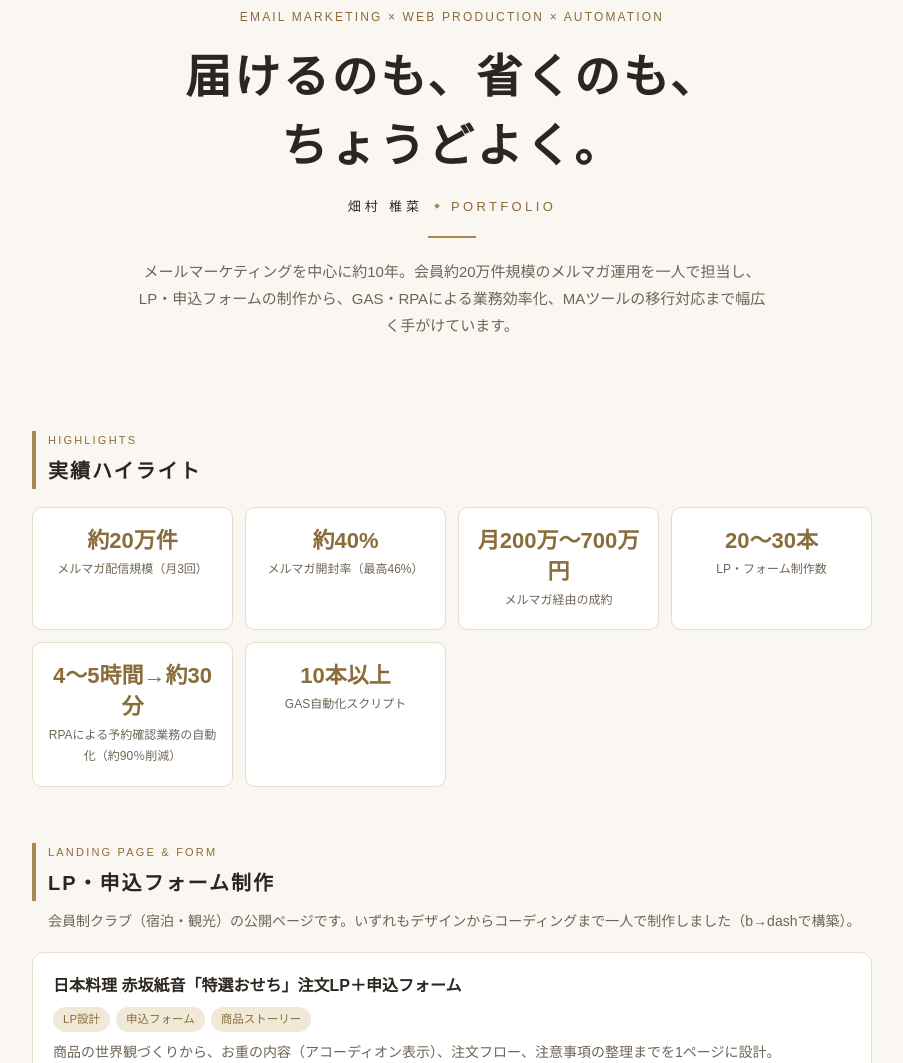
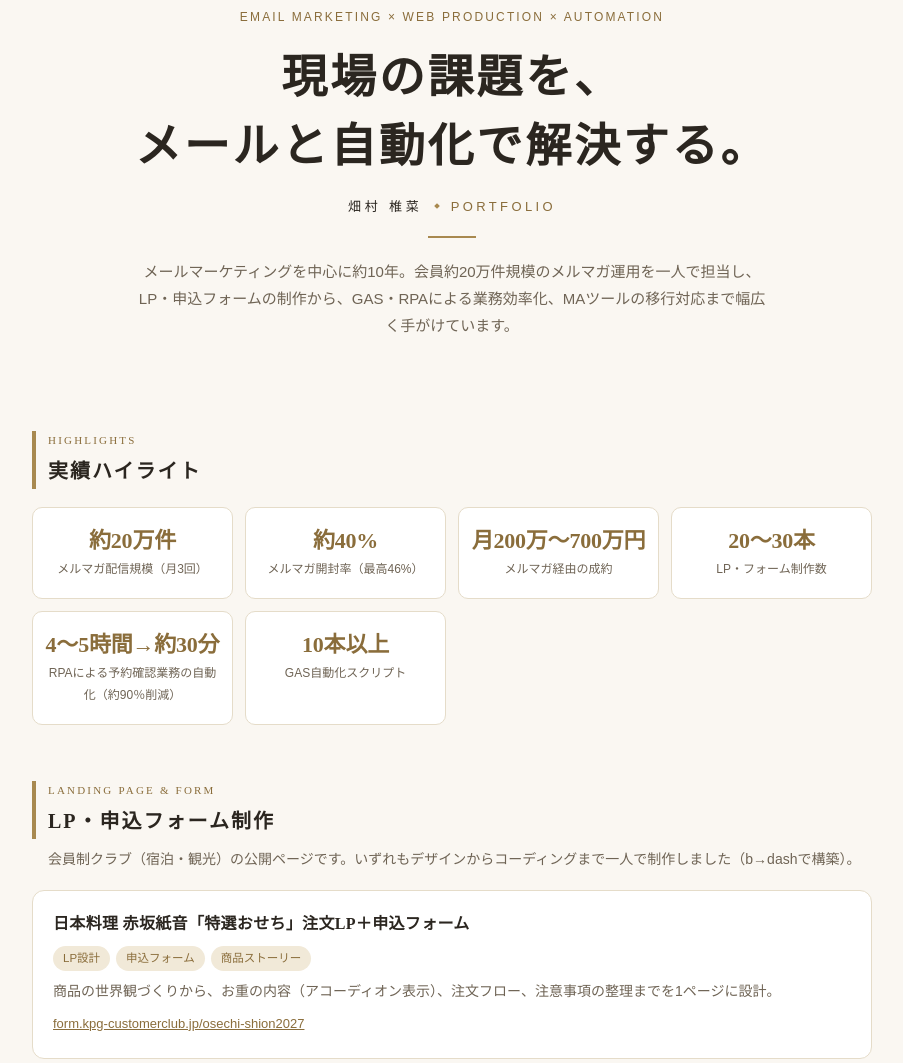
Before and after one commit to shiina-nana/portfolio-site, a plain HTML site: page index.html in a window 1280 px wide. Shown: the part 237-1300 px from the top of the page, without its empty margins (188-1091 px from the left). Drawn offline with Linux system fonts and the light colour scheme.

Commit message:
見出しを明朝体に統一、キャッチコピー変更

```diff
--- a/index.html
+++ b/index.html
@@ -47,6 +47,10 @@
   .plane{margin:64px auto 0;max-width:640px;}
   .plane img{width:100%;height:auto;display:block;mix-blend-mode:darken;filter:contrast(1.2);-webkit-mask-image:radial-gradient(closest-side,#000 75%,transparent);mask-image:radial-gradient(closest-side,#000 75%,transparent);}
   @media(max-width:640px){header .br{display:none;} header{padding-top:40px;}}
+  h2,h3,.num .big,.ba-big,header .who .nm2{font-family:"Hiragino Mincho ProN","Yu Mincho","Noto Serif JP",serif;}
+  h2{font-weight:600;letter-spacing:.08em;}
+  h3{font-weight:600;letter-spacing:.02em;}
+  .num .big{font-weight:600;letter-spacing:-.01em;}
   section{padding:48px 0 8px;}
   h2{font-size:20px;letter-spacing:.1em;border-left:4px solid var(--gold);padding-left:12px;margin-bottom:8px;}
   h2 small{display:block;font-size:11px;color:var(--gold-dark);letter-spacing:.2em;font-weight:400;margin-bottom:2px;}
@@ -135,7 +139,7 @@
 <header>
   <img class="ico" src="assets/deco-envelope.jpg" alt="" width="110">
   <div class="role">EMAIL MARKETING × WEB PRODUCTION × AUTOMATION</div>
-  <h1><span class="job">届けるのも、省くのも、<br class="br">ちょうどよく。</span></h1>
+  <h1><span class="job">現場の課題を、<br class="br">メールと自動化で解決する。</span></h1>
   <p class="who"><span class="nm2">畑村 椎菜</span><i></i><span class="en2">PORTFOLIO</span></p>
   <div class="rule"></div>
   <p class="lead">メールマーケティングを中心に約10年。会員約20万件規模のメルマガ運用を一人で担当し、LP・申込フォームの制作から、GAS・RPAによる業務効率化、MAツールの移行対応まで幅広く手がけています。</p>
```
Also changed, not shown: 1 other file.
